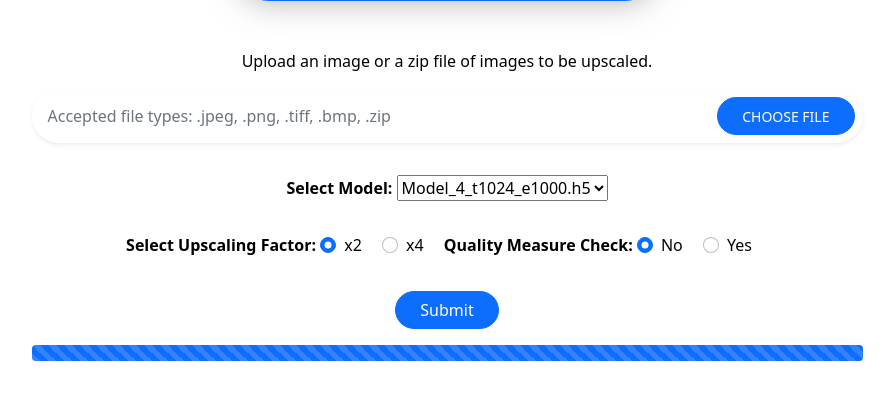
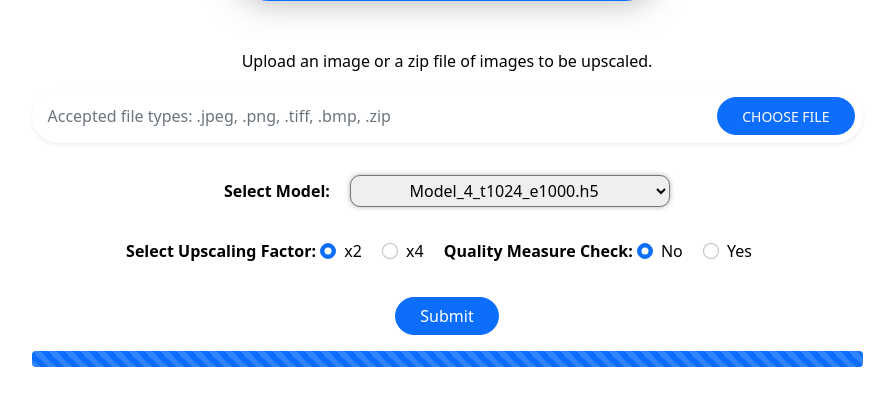
Before and after one commit to Anunnaki20/upscaler_website, a Django app: template templates/upload.html in a window 1280 px wide. Shown: the part 483-882 px from the top of the page, without its empty margins (193-1087 px from the left). Before the commit the page ends 844 px from the top, so only its background shows below. Run offline with Django 3.2, Linux system fonts and the light colour scheme; the template is opened without the code that fills it, so the values that code supplies are empty; some libraries are stand-ins or nearby versions.

Commit message:
styled dropdown

```diff
--- a/static/styles/upload.css
+++ b/static/styles/upload.css
@@ -45,3 +45,12 @@
     height: 26rem;
     max-width: 26rem;
 }
+
+.custom-select{
+    text-align-last: center;
+    border-radius: 10px;
+    width: 20rem;
+    height: 2rem;
+    margin-left: 1rem;
+    box-shadow: 0 0 5px rgba(100, 100, 100, 0.5);
+}
--- a/templates/upload.html
+++ b/templates/upload.html
@@ -46,7 +46,7 @@
         </div>
 
         <!-- Select Model -->
-        <div class="form-outline col-auto mx-auto py-3">
+        <div class="form-outline col-auto py-3">
           <b>Select Model:</b>
           <select class="custom-select mr-sm-2" name="model" id="model">
           <option value="model.h5">Model.h5</option>
```
Also changed, not shown: db.sqlite3.
